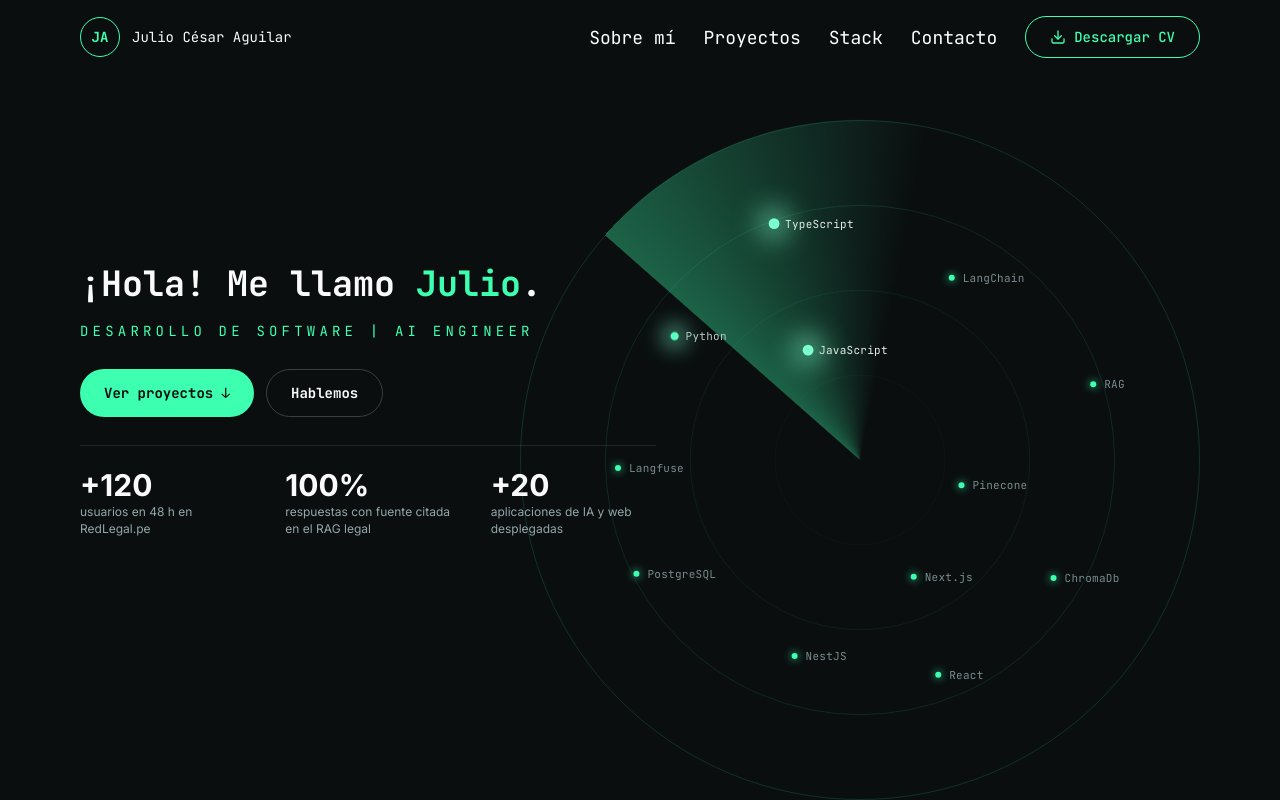
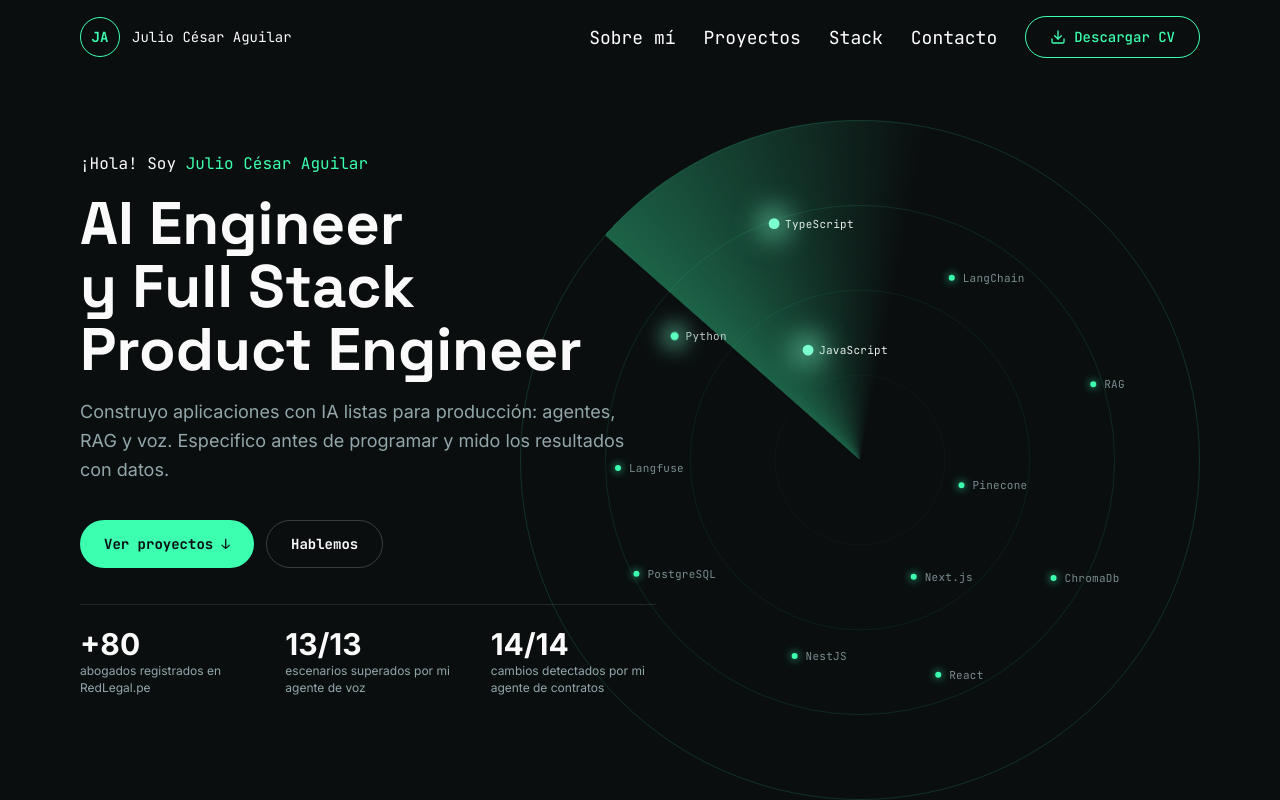
Before and after one commit to JCesarAguilar/PaginaPersonal, a Next.js app: page / in a window 1280 px wide. Shown: the top 800 px of the page. Built offline with nearby package versions, Linux system fonts and the light colour scheme.

Commit message:
content: h1 con rol, frase de valor y cifras respaldadas en el hero

```diff
--- a/src/app/layout.tsx
+++ b/src/app/layout.tsx
@@ -18,12 +18,12 @@ const jetBrainsMono = JetBrains_Mono({
 });
 
 const description =
-  "AI Engineer y desarrollador full-stack en Lima. Construyo sistemas RAG, agentes con LLMs y productos web en producción, como RedLegal.pe.";
+  "AI Engineer y Full Stack Product Engineer en Lima. Construyo aplicaciones con IA listas para producción (agentes, RAG y voz) y productos web como RedLegal.pe.";
 
 export const metadata: Metadata = {
   metadataBase: new URL(SITE.url),
   title: {
-    default: `${SITE.name} · AI Engineer y desarrollador full-stack`,
+    default: `${SITE.name} · AI Engineer y Full Stack Product Engineer`,
     template: `%s · ${SITE.name}`,
   },
   description,
--- a/src/components/common/Footer.tsx
+++ b/src/components/common/Footer.tsx
@@ -8,11 +8,9 @@ export default function Footer() {
       <div className="max-w-6xl mx-auto flex flex-col md:flex-row justify-between items-center gap-8">
         <div className="text-center md:text-left">
           <p className="font-sans font-bold text-lg text-white-smoke">
-            Julio César Aguilar
+            {SITE.name}
           </p>
-          <p className="font-mono text-xs text-fog mt-1">
-            AI Engineer · Full Stack Developer
-          </p>
+          <p className="font-mono text-xs text-fog mt-1">{SITE.role}</p>
         </div>
 
         <nav className="flex flex-wrap gap-6 justify-center">
--- a/src/components/home/Hero.tsx
+++ b/src/components/home/Hero.tsx
@@ -5,13 +5,9 @@ import gsap from "gsap";
 import { useGSAP } from "@gsap/react";
 import SonarRadar from "../common/SonarRadar";
 import { PATHROUTES } from "@/src/helpers/publicNavItems";
-
-// Pruebas concretas: un número + qué significa. Actualízalas cuando cambien.
-const PROOF = [
-  { value: "+120", label: "usuarios en 48 h en RedLegal.pe" },
-  { value: "100%", label: "respuestas con fuente citada en el RAG legal" },
-  { value: "+20", label: "aplicaciones de IA y web desplegadas" },
-];
+import { HERO, PROOF } from "@/src/data/hero";
+import { SITE } from "@/src/data/site";
+import { buttonStyles } from "@/src/components/ui/button-styles";
 
 export default function Hero() {
   const container = useRef<HTMLElement>(null);
@@ -38,42 +34,41 @@ export default function Hero() {
   return (
     <section
       ref={container}
-      className="relative min-h-screen w-full overflow-hidden bg-black-background flex items-center justify-center md:justify-start px-6 md:px-20"
+      className="relative min-h-screen w-full overflow-hidden bg-black-background flex items-center justify-center md:justify-start px-6 md:px-20 pt-24 pb-12"
     >
       <div
         aria-hidden="true"
-        className="pointer-events-none absolute inset-0 opacity-50 md:opacity-100"
+        className="pointer-events-none absolute inset-0 opacity-40 md:opacity-100"
       >
         <SonarRadar className="absolute right-1/2 translate-x-1/2 md:top-30 md:right-20 md:translate-x-0" />
       </div>
 
       {/* Contenido */}
-      <div className="relative z-10 text-center md:text-left">
-        <div className="font-sans leading-[0.95] gap-4 md:gap-7 flex flex-col">
+      <div className="relative z-10 max-w-2xl text-center md:text-left">
+        <div className="flex flex-col gap-7 md:gap-9">
           <div className="flex flex-col gap-4 items-center md:items-start">
-            <h1 className="hero-title-line font-mono text-3xl md:text-[35px] font-bold text-white-smoke">
-              ¡Hola!
-              <br className="md:hidden" /> Me llamo{" "}
-              <span className="text-green-main">Julio</span>.
+            <p className="hero-eyebrow font-mono text-sm md:text-base text-white-smoke">
+              {HERO.greeting}{" "}
+              <span className="text-green-main">{SITE.name}</span>
+            </p>
+            <h1 className="hero-title-line font-display font-bold text-4xl md:text-6xl leading-[1.05] text-white-smoke text-balance">
+              {HERO.title}
             </h1>
-            <p className="hero-eyebrow font-mono text-sm tracking-[0.3em] uppercase text-green-main">
-              Desarrollo de software
-              <span className="hidden md:inline"> | </span>
-              <br className="md:hidden" />
-              AI Engineer
+            <p className="hero-title-line max-w-xl text-base md:text-lg leading-relaxed text-fog">
+              {HERO.tagline}
             </p>
           </div>
 
           <div className="hero-cta flex flex-wrap justify-center md:justify-start gap-3">
             <a
               href={PATHROUTES.PROJECTS}
-              className="inline-flex items-center gap-2 h-12 px-6 rounded-full bg-green-main text-black-background font-mono text-sm font-bold hover:opacity-90 transition-opacity"
+              className={`${buttonStyles.primary} inline-flex items-center gap-2 h-12 px-6`}
             >
               Ver proyectos ↓
             </a>
             <a
               href={PATHROUTES.CONTACT}
-              className="inline-flex items-center h-12 px-6 rounded-full border border-white/20 text-white-smoke font-mono text-sm font-bold hover:border-green-main transition-colors"
+              className={`${buttonStyles.secondary} inline-flex items-center h-12 px-6`}
             >
               Hablemos
             </a>
--- /dev/null
+++ b/src/components/ui/button-styles.ts
@@ -0,0 +1,10 @@
+// Jerarquía de botones. El estilo base no incluye display, gap ni padding:
+// cada uso los agrega según su contexto.
+export const buttonStyles = {
+  // Acción principal (contactar, enviar, ver proyecto)
+  primary:
+    "rounded-full bg-green-main font-mono text-sm font-bold text-black-background transition-opacity hover:opacity-90 disabled:opacity-55",
+  // Acción secundaria sobre fondo oscuro (navegación, ver código)
+  secondary:
+    "rounded-full border border-white/20 font-mono text-sm font-bold text-white-smoke transition-colors hover:border-green-main",
+} as const;
--- /dev/null
+++ b/src/data/hero.ts
@@ -0,0 +1,14 @@
+export const HERO = {
+  greeting: "¡Hola! Soy",
+  title: "AI Engineer y Full Stack Product Engineer",
+  tagline:
+    "Construyo aplicaciones con IA listas para producción: agentes, RAG y voz. Especifico antes de programar y mido los resultados con datos.",
+} as const;
+
+// Pruebas concretas: un número + qué significa.
+// Usa las mismas cifras que en LinkedIn y GitHub.
+export const PROOF = [
+  { value: "+80", label: "abogados registrados en RedLegal.pe" },
+  { value: "13/13", label: "escenarios superados por mi agente de voz" },
+  { value: "14/14", label: "cambios detectados por mi agente de contratos" },
+];
--- a/src/data/site.ts
+++ b/src/data/site.ts
@@ -3,7 +3,7 @@
 export const SITE = {
   name: "Julio César Aguilar",
   url: "https://julio-aguilar.vercel.app",
-  role: "AI Engineer · Full Stack Developer",
+  role: "AI Engineer · Full Stack Product Engineer",
   email: "jcesar.a.15@gmail.com",
   cvUrl: "/CV_Julio_Aguilar.pdf",
   social: [
```
